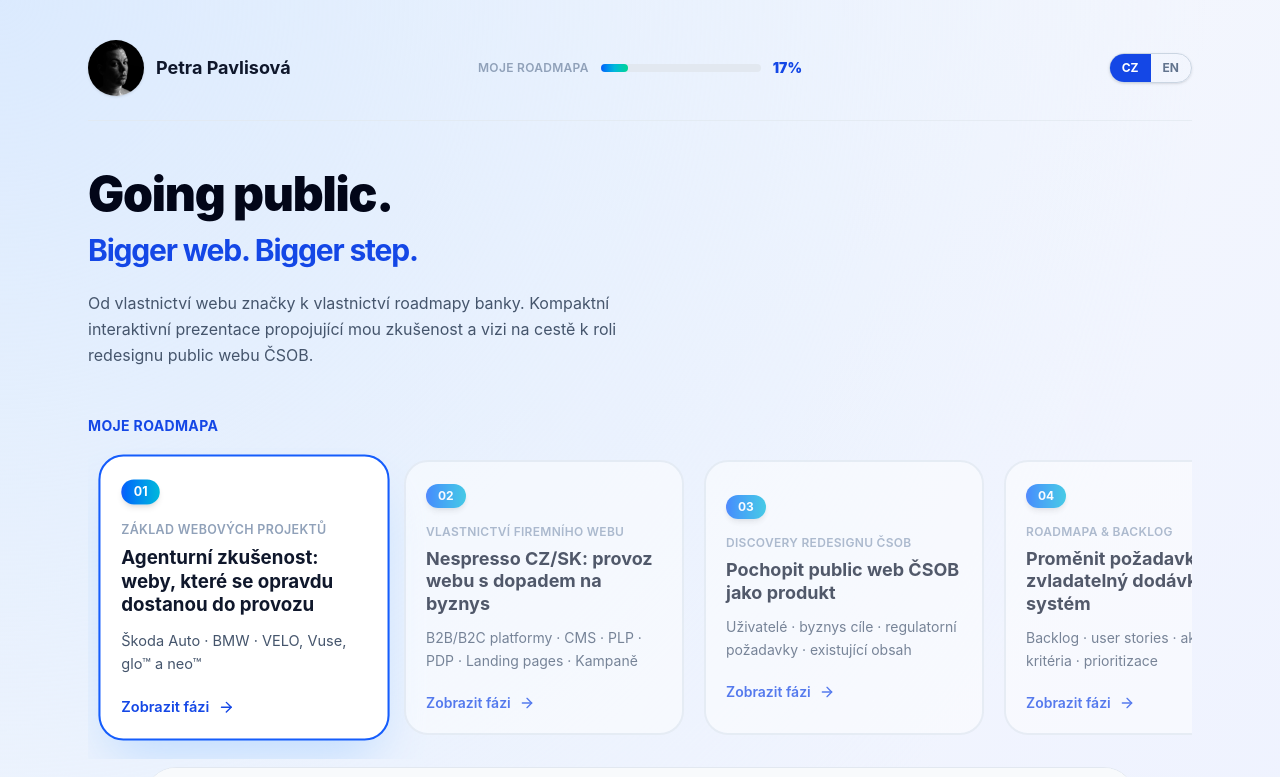
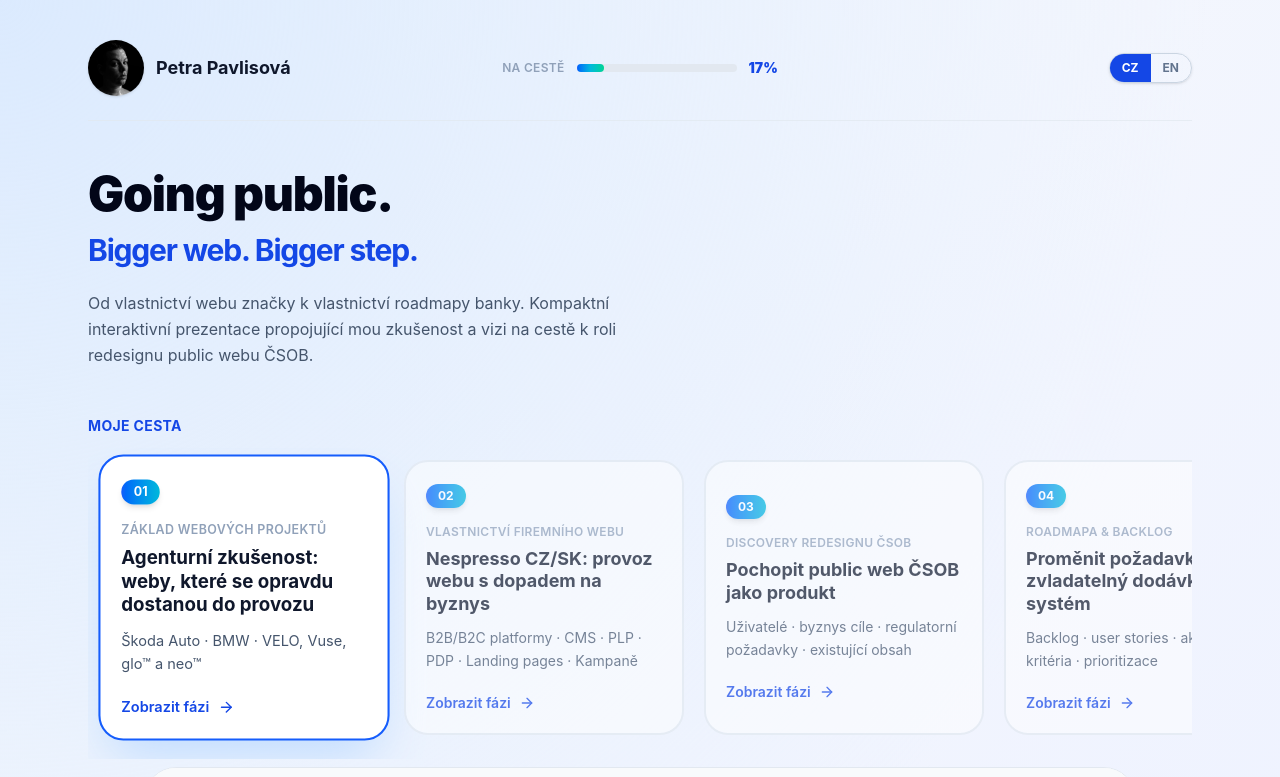
Before and after one commit to petrapavlis/petra-pavlisova-csob-redesign, a React (Vite) app: page / in a window 1280 px wide. Shown: the top 777 px of the page. Built offline with nearby package versions, Linux system fonts and the light colour scheme.

Commit message:
Rename roadmap section to 'Moje cesta / My journey'

```diff
--- a/src/App.jsx
+++ b/src/App.jsx
@@ -269,7 +269,8 @@ const uxRoleModelsByLang = {
 
 const UI = {
   cz: {
-    roadmapLabel: "Moje roadmapa",
+    roadmapLabel: "Moje cesta",
+    progressLabel: "Na cestě",
     heroLine1: "Going public.",
     heroLine2: "Bigger web. Bigger step.",
     heroSub:
@@ -294,7 +295,8 @@ const UI = {
     roleModelsTitle: "Globální UX role models (fintech)",
   },
   en: {
-    roadmapLabel: "My roadmap",
+    roadmapLabel: "My journey",
+    progressLabel: "On the way",
     heroLine1: "Going public.",
     heroLine2: "Bigger web. Bigger step.",
     heroSub:
@@ -415,7 +417,7 @@ function PresentationSection({ active, setActive, progress, lang, setLang, stage
 
         <div className="flex items-center gap-3 justify-self-center">
           <span className="hidden text-xs font-semibold uppercase tracking-wide text-slate-400 sm:inline">
-            {t.roadmapLabel}
+            {t.progressLabel}
           </span>
           <div className="h-2 w-32 rounded-full bg-slate-200 sm:w-40">
             <motion.div
```
